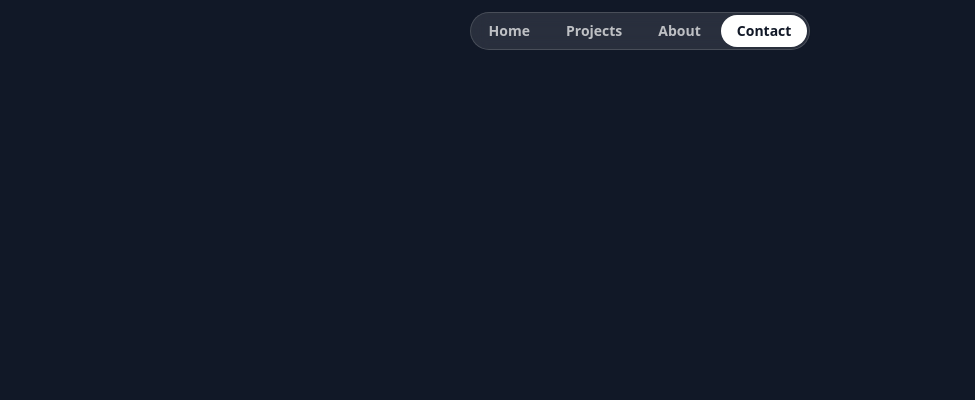
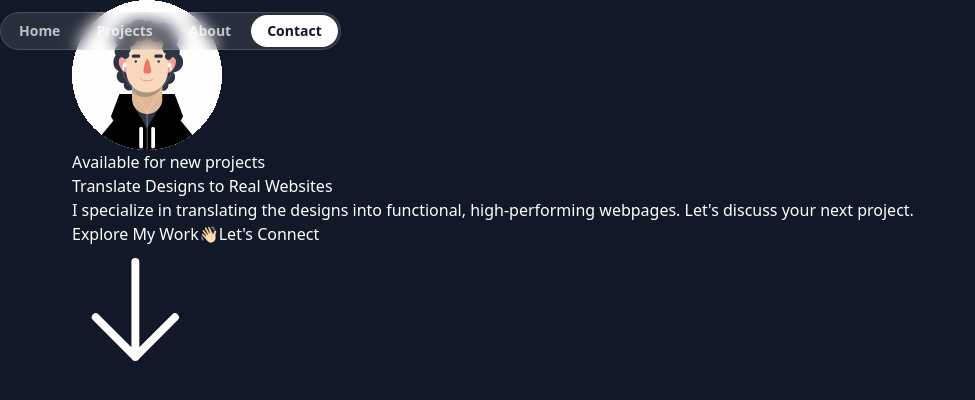
Before and after one commit to princedalsaniya/singlePagePortfolio_V1, a Next.js app: page / in a window 1280 px wide. Shown: the top 400 px of the page, without its empty margins (0-975 px from the left). Built offline with nearby package versions, Linux system fonts and the light colour scheme; a web font is replaced by a local one.

Commit message:
build: Hero Section
- Added HTML code for the section
- Added an GIF for home page

```diff
--- a/src/app/page.tsx
+++ b/src/app/page.tsx
@@ -1,5 +1,11 @@
 import { Header } from './sections/Header';
+import { HeroSection } from './sections/Hero';
 
 export default function Home() {
-  return <Header />;
+  return (
+    <div>
+      <Header />
+      <HeroSection />
+    </div>
+  );
 }
--- a/src/app/sections/Header.tsx
+++ b/src/app/sections/Header.tsx
@@ -1,6 +1,6 @@
 export const Header = () => {
   return (
-    <div className="flex justify-center items-center relative top-3">
+    <div className="flex justify-center items-center fixed top-3">
       <nav className="flex gap-1 p-0.5 border border-white/15 rounded-full bg-white/10 backdrop-blur">
         <a className="nav-item" href="#">
           Home
--- a/src/app/sections/Hero.tsx
+++ b/src/app/sections/Hero.tsx
@@ -1,3 +1,32 @@
+import PrinceAnimation from '@/app/assets/images/PrinceAnimation.gif';
+import ArrowDown from '@/app/assets/icons/arrow-down.svg';
+import Image from 'next/image';
+
 export const HeroSection = () => {
-  return <div>Hero Section</div>;
+  return (
+    <div>
+      <div className="container">
+        <Image src={PrinceAnimation} alt="A person enjoying his music in earphones" />
+        <div>
+          <div></div>
+          <div>Available for new projects</div>
+        </div>
+        <h1>Translate Designs to Real Websites</h1>
+        <p>
+          I specialize in translating the designs into functional, high-performing webpages. Let's discuss your
+          next project.
+        </p>
+        <div>
+          <button>
+            <span>Explore My Work</span>
+            <ArrowDown />
+          </button>
+          <button>
+            <span>👋🏻</span>
+            <span>Let's Connect</span>
+          </button>
+        </div>
+      </div>
+    </div>
+  );
 };
```
Also changed, not shown: src/app/assets/images/PrinceAnimation.gif (added).
